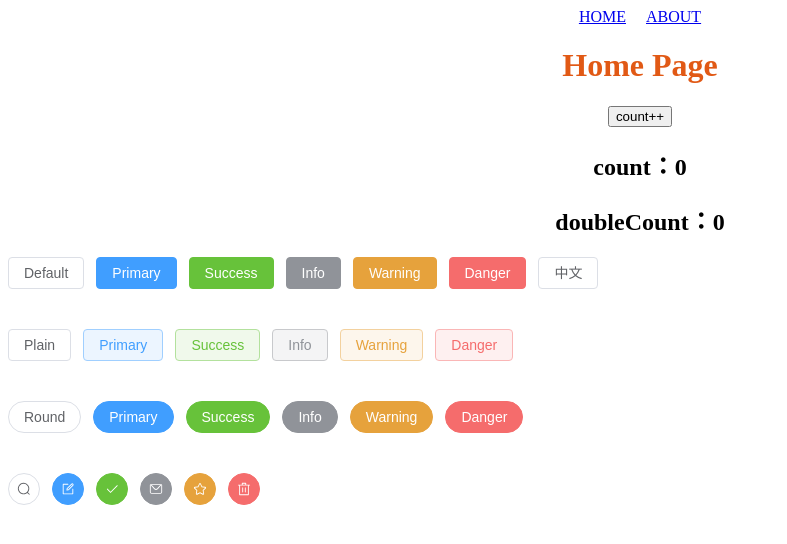
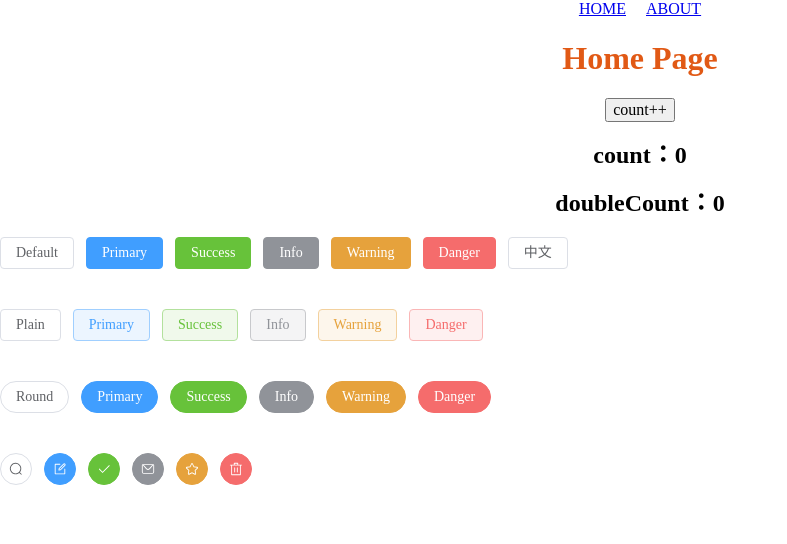
Before and after one commit to hanwenma/vue3-ts-vite-admin, a Vue app: page /home#/ in a window 1280 px wide. Shown: the top 544 px of the page, without its empty margins (0-787 px from the left). Built offline with nearby package versions, Linux system fonts and the light colour scheme; no server answers.

Commit message:
feat(style): processing style by less

```diff
--- a/package.json
+++ b/package.json
@@ -16,7 +16,9 @@
     "axios": "^0.26.1",
     "element-plus": "^2.1.10",
     "js-cookie": "^3.0.1",
+    "less": "^4.1.2",
     "moment": "^2.29.2",
+    "normalize.css": "^8.0.1",
     "pinia": "^2.0.13",
     "vue": "^3.2.25",
     "vue-router": "^4.0.14"
@@ -38,7 +40,6 @@
     "eslint-plugin-vue": "^8.6.0",
     "husky": "^7.0.0",
     "prettier": "2.6.2",
-    "sass": "^1.50.0",
     "typescript": "^4.5.4",
     "unplugin-auto-import": "^0.7.1",
     "unplugin-vue-components": "^0.19.3",
--- a/src/App.vue
+++ b/src/App.vue
@@ -54,7 +54,7 @@ onMounted(async () => {
   </el-row>
 </template>
 
-<style lang="scss">
+<style lang="less">
 #app {
   text-align: center;
 
--- a/src/main.ts
+++ b/src/main.ts
@@ -2,6 +2,7 @@ import { createApp } from 'vue';
 import { createPinia } from 'pinia';
 import router from './router';
 import App from './App.vue';
+import './styles/index.less';
 
 const app = createApp(App);
 app.use(router);
--- /dev/null
+++ b/src/styles/base.less
@@ -0,0 +1,2 @@
+ @import './common/mixin';
+ @import './common/variables';
--- /dev/null
+++ b/src/styles/common/mixin.less
@@ -0,0 +1 @@
+@import './variables.less';
--- /dev/null
+++ b/src/styles/common/variables.less
@@ -0,0 +1,46 @@
+/* --------- Prefix --------- */
+@css-prefix: mhw;
+
+/* --------- 宽度 --------- */
+@min-width: 1200px;
+@width: 1200px;
+@width-content: 1080;
+
+/* --------- iconfont  --------- */
+@iconfont-inlay: 'MHW-INLAY';
+@iconfont-path: './fonts';
+@iconfont-version: '0.1.1';
+
+@base-zindex: 1;
+
+/* --------- 颜色 --------- */
+@color-bg: #e74a2b; // 背景色
+@color-blue: #3a84fb; // 主色 用于头部、按钮、重 要 性文字和icon
+@color-blue-A: #246bdd; // 辅色 用于导航栏、个别重点性文字、icon
+@color-blue-B: #3e96ff; // 辅色 用于部分按钮、数据图表颜色、部分icon
+@color-blue-C: #739bff; // 辅色 用于部分按钮、数据图表颜色、部分icon
+@color-blue-D: #e4eeff; // 辅色 用于表单色块区分，部分icon
+@color-blue-E: #457fff; // 辅色 用于表单色块区分，部分icon
+@color-gray: #f0f0f0; // 辅色 用于背景色、划分内容区域
+@color-gray-A: #d6d6d6; // 辅色 用于未输入提示性文字、边框线、失效按钮、icon、分割线等
+@color-gray-B: #9f9f9f; // 辅色 用于未输入提示性文字、边框线、失效按钮、icon、分割线等
+@color-black: #444444; // 辅色 用于文字信息名称、描述性文字等
+@color-black-A: #242424; // 辅色 用于重要级文字信息、内页标题信息
+@color-black-B: #343434; // 辅色 用于重要级文字信息、内页标题信息
+@color-black-C: #1e1e1e; // 辅色 用于重要级文字信息、内页标题信息
+@color-red: #ff6c6c; // 辅色 用于移除、删除、错误提示，取消等内容
+@color-orange: #ffb24f; // 辅色 用于部分按钮、数据图表颜色、 部分icon
+@color-green: #67d36f; // 辅色 用于部分按钮、数据图表颜色、 部分icon
+@color-cyan: #36c2cf; // 辅色 用于部分按钮、数据图表颜色、部分 icon
+@color-white: #ffffff; //  辅色 白色
+
+/* --------- 字体 --------- */
+@font-family: 'Microsoft YaHei', Arial, Helvetica, sans-serif;
+@font-size: 12px;
+
+/* --------- 【header】 --------- */
+@header-height: 45px; // 高度
+@logo-font: 26px; // logo 字体大小
+
+/*--------- 菜单 ---------*/
+@menu-height: 45px;
--- /dev/null
+++ b/src/styles/index.less
@@ -0,0 +1,2 @@
+@import 'normalize.css';
+@import './common/variables';
```
Also changed, not shown: 1 other file (tests, documents, lock files or other folders).
